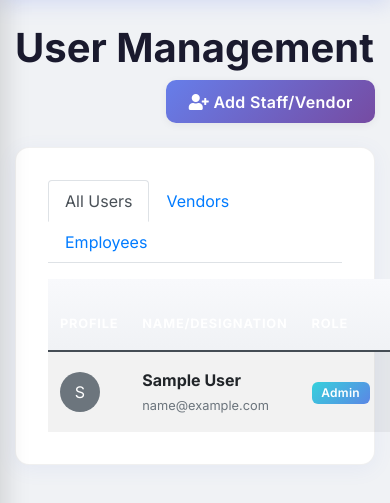
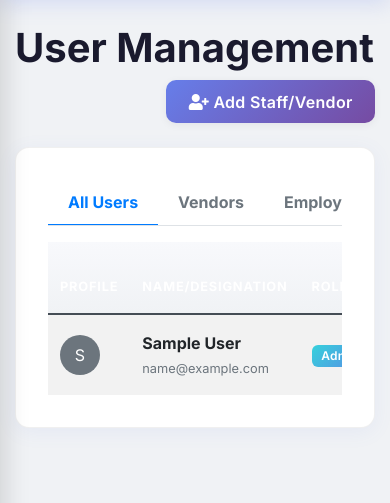
Before and after one commit to Vikashmahto45/service-management, a PHP site: page /Service/admin/users in a window 390 px wide. Shown: the part 64-567 px from the top of the page. Run offline with PHP 8.4, Linux system fonts and the light colour scheme; the visitor is signed in with stand-in values (Sample User, id 1); data comes from the database, SQL or seed files in the repository; data that the repository does not hold is empty.

Commit message:
UI: Fixed mobile horizontal scrolling for User Management tabs and tables

```diff
--- a/app/views/admin/users/index.php
+++ b/app/views/admin/users/index.php
@@ -14,21 +14,24 @@
 </div>
 
 <div class="card-box">
-    <ul class="nav nav-tabs mb-3" id="userTabs" role="tablist">
+    <div class="tab-scroll-container mb-3">
+        <ul class="nav nav-tabs border-0 flex-nowrap scrollable-tabs" id="userTabs" role="tablist">
             <li class="nav-item">
-            <a class="nav-link active" id="all-tab" data-toggle="tab" href="#all" role="tab">All Users</a>
+                <a class="nav-link active font-weight-bold" id="all-tab" data-toggle="tab" href="#all" role="tab">All Users</a>
             </li>
             <li class="nav-item">
-            <a class="nav-link" id="vendors-tab" data-toggle="tab" href="#vendors" role="tab">Vendors</a>
+                <a class="nav-link font-weight-bold" id="vendors-tab" data-toggle="tab" href="#vendors" role="tab">Vendors</a>
             </li>
             <li class="nav-item">
-            <a class="nav-link" id="employees-tab" data-toggle="tab" href="#employees" role="tab">Employees</a>
+                <a class="nav-link font-weight-bold" id="employees-tab" data-toggle="tab" href="#employees" role="tab">Employees</a>
             </li>
         </ul>
+    </div>
 
     <div class="tab-content" id="myTabContent">
         <!-- ALL USERS TAB -->
         <div class="tab-pane fade show active" id="all" role="tabpanel">
+            <div class="table-responsive">
                 <table class="table table-striped table-hover align-middle">
                     <thead class="thead-dark">
                         <tr>
@@ -113,9 +116,11 @@
                     </tbody>
                 </table>
             </div>
+        </div>
 
         <!-- VENDORS TAB -->
         <div class="tab-pane fade" id="vendors" role="tabpanel">
+            <div class="table-responsive">
                 <table class="table table-striped table-hover align-middle">
                     <thead class="thead-dark">
                         <tr>
@@ -202,9 +207,11 @@
                     </tbody>
                 </table>
             </div>
+        </div>
 
         <!-- EMPLOYEES TAB -->
         <div class="tab-pane fade" id="employees" role="tabpanel">
+            <div class="table-responsive">
                 <table class="table table-striped table-hover align-middle">
                     <thead class="thead-dark">
                         <tr>
@@ -293,5 +300,30 @@
             </div>
         </div>
     </div>
+</div>
+
+<style>
+.tab-scroll-container {
+    width: 100%;
+    overflow-x: auto;
+    -webkit-overflow-scrolling: touch;
+    scrollbar-width: none;
+    border-bottom: 1px solid #dee2e6;
+}
+.tab-scroll-container::-webkit-scrollbar { display: none; }
+.scrollable-tabs { display: inline-flex; white-space: nowrap; }
+.scrollable-tabs .nav-link {
+    border-radius: 0;
+    border: none;
+    border-bottom: 2px solid transparent;
+    color: #6c757d;
+    padding: 10px 20px;
+}
+.scrollable-tabs .nav-link.active {
+    color: #007bff;
+    border-bottom-color: #007bff !important;
+    background: transparent;
+}
+</style>
 
 <?php require APPROOT . '/views/inc/admin_footer.php'; ?>
```
Lines whose indentation alone changed are shown as unchanged.
